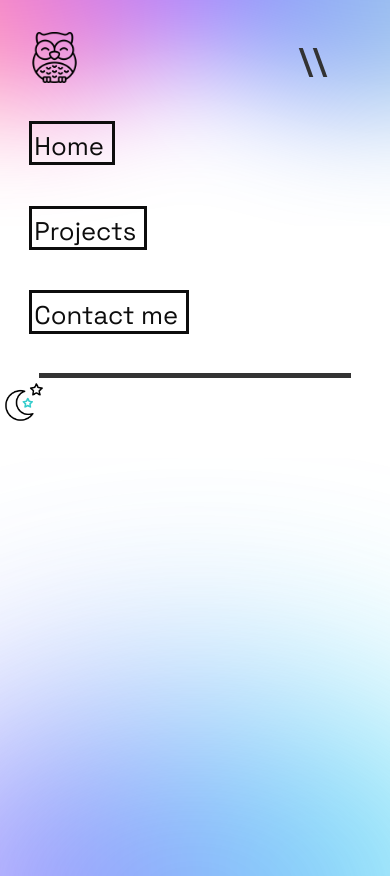
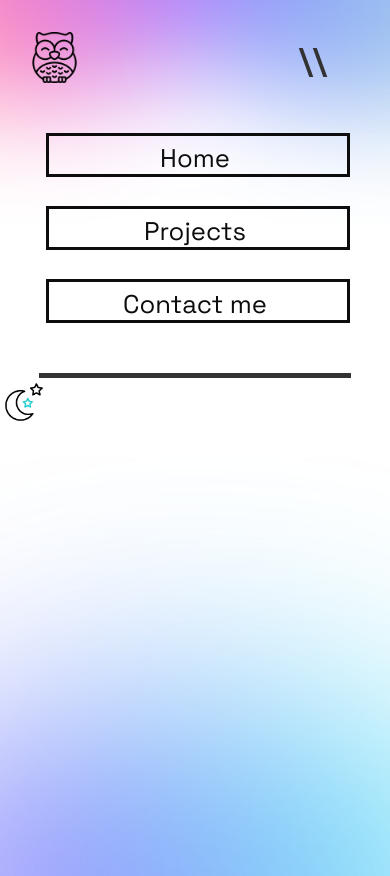
Before and after one commit to chinmay200/PortfolioSite, a React (Create React App) app: page / in a window 390 px wide. Built offline with nearby package versions, Linux system fonts and the light colour scheme.

Commit message:
Fixed positioning issues

```diff
--- a/src/Styles/genralStyling.css
+++ b/src/Styles/genralStyling.css
@@ -10,5 +10,5 @@
     height: 5px;
     width: 100vw;
     background-color: rgb(51, 51, 51);
-    /* transition: all 0.5s ease; */
+    transition: all 0.5s ease;
 }
--- a/src/Styles/nav.css
+++ b/src/Styles/nav.css
@@ -68,12 +68,18 @@
   .navlinks {
     width: 100%;
     height: 0;
-    transition: all 0.3s ease-in;
+    transition: all 0.5s ease-in;
     margin: 1em 0;
     flex-direction: column;
-    justify-content: space-around;
+    justify-content: space-evenly;
     align-items: flex-start;
     overflow: hidden;
+  }
+
+  .navlinks > a{
+    align-self: center;
+    /* margin-left: 1.2em; */
+    width: 90%;
   }
 
   /* THIS CLASS IS FOR TODO ANIMATION LATER */
--- a/src/components/Navbar.jsx
+++ b/src/components/Navbar.jsx
@@ -23,9 +23,9 @@ export default function Navbar() {
           </div>
 
           <div className={`${navLinks ? 'navlinks':'navlinks navlinks-active'}`}>
-            <Buttons className = "mobile-class" text="Home" />
-            <Buttons className = "mobile-class" text="Projects" />
-            <Buttons className = "mobile-class" text="Contact me" />
+            <Buttons text="Home" />
+            <Buttons text="Projects" />
+            <Buttons text="Contact me" />
           </div>
 
           <div className="themetoggle">
```
